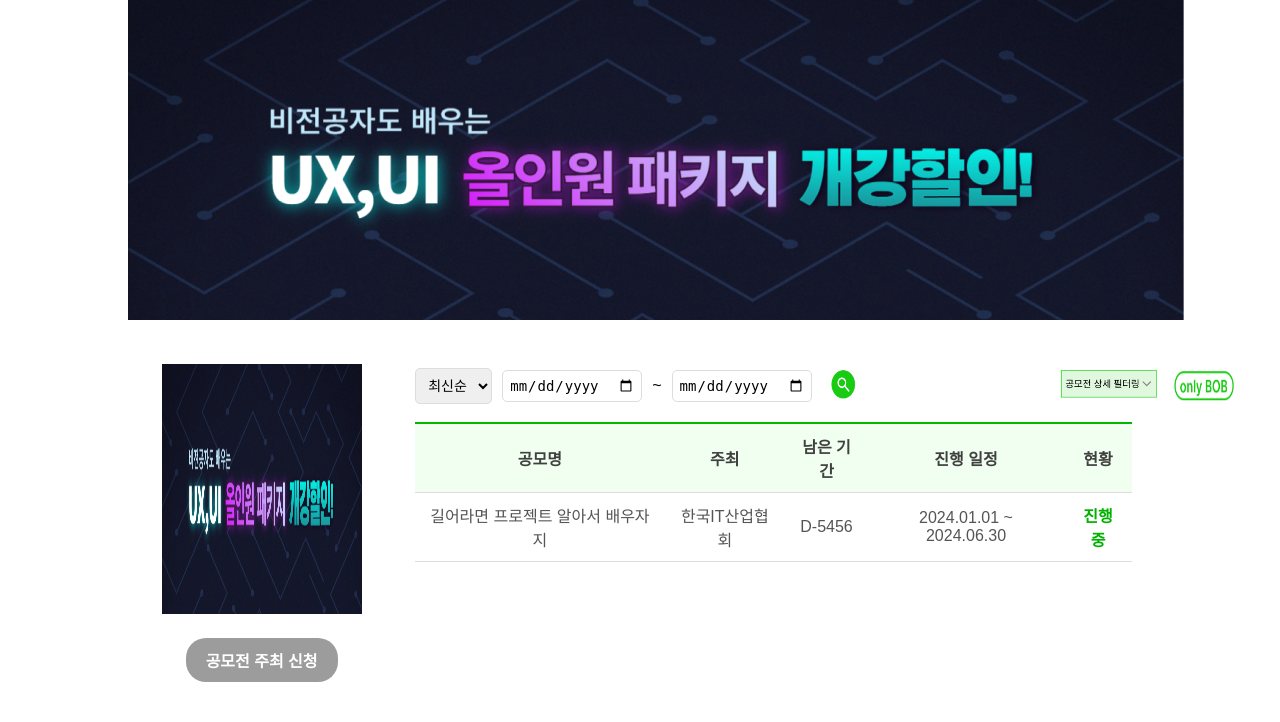
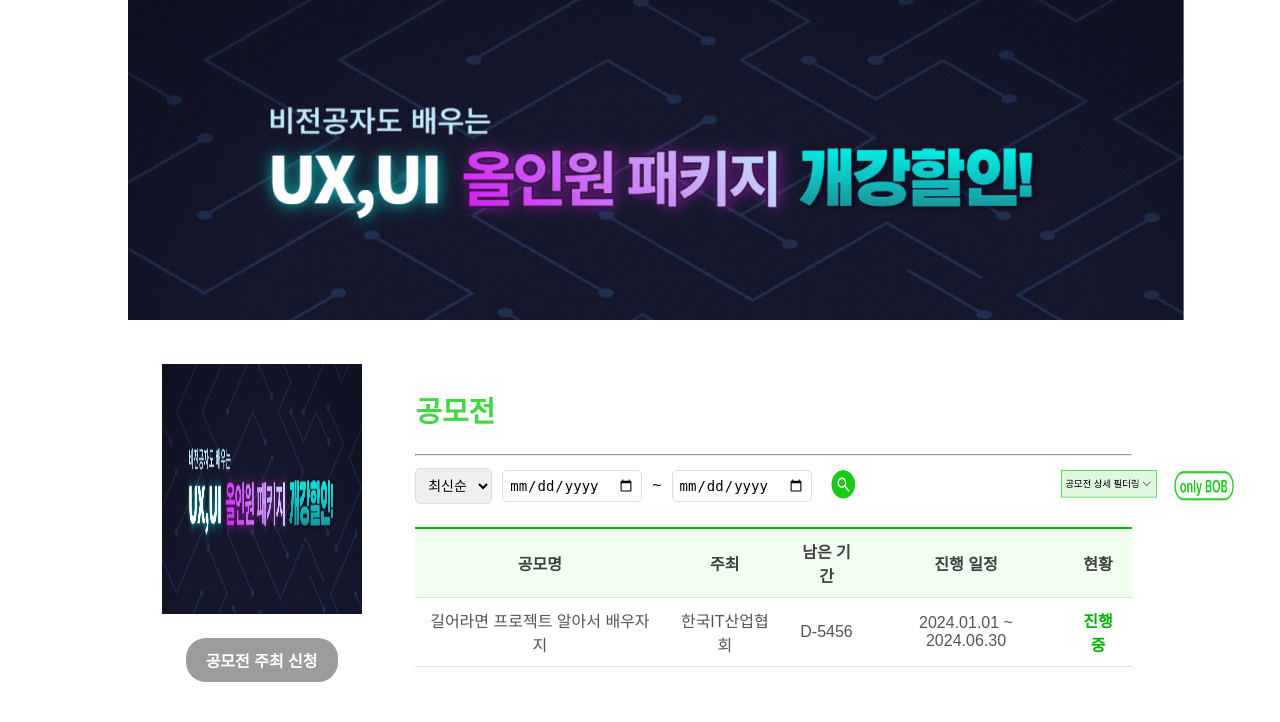
Before and after one commit to your-na/BOB, a Spring Boot app: page /contest in a window 1280 px wide. Shown: the part 101-823 px from the top of the page. Run offline with Spring Boot 4, Linux system fonts and the light colour scheme; the visitor is signed in with stand-in values (Sample User, id 1); some of the project's set-up classes (security, data sources, template engines, error pages and the like) are left out, and stand-ins take their place.

Commit message:
공모전 헤더 수정 및 공모전 목록 수정(공모전 표시)

```diff
--- a/src/main/resources/static/css/contest.css
+++ b/src/main/resources/static/css/contest.css
@@ -96,10 +96,17 @@
     padding: 20px;
 }
 
+.contest-list h2{
+    color: #44d644;
+    font-weight: bold;
+    font-size: 29px;
+}
+
 .contest-table {
+
     width: 100%;
     border-collapse: collapse;
-    margin-top: 10px;
+    margin-top: 20px;
 }
 
 .contest-table th,
@@ -225,6 +232,7 @@
     box-shadow: 0 4px 8px rgba(0, 0, 0, 0.1);
     display: none;
     z-index: 1000; /* 다른 요소 위에 표시 */
+    margin-top: 110px;
 }
 
 /* 필터 창 활성화 */
--- a/src/main/resources/templates/contest.html
+++ b/src/main/resources/templates/contest.html
@@ -23,6 +23,8 @@
     </aside>
 
     <section class="contest-list">
+        <h2>공모전</h2>
+        <hr>
         <div class="filter-wrapper">
             <div class="filter-container">
                 <select id="sort-filter">
@@ -60,15 +62,21 @@
         <!-- 필터링 창 -->
         <div class="filter-box" id="filter-box">
             <div class="filter-tabs">
-                <button class="filter-tab active" data-target="filter-type">공모전 유형</button>
-                <button class="filter-tab" data-target="filter-lang">프로그래밍 언어</button>
+                <button class="filter-tab active" data-target="filter-who">주최</button>
+                <button class="filter-tab" data-target="filter-type">공모전 유형</button>
+                <button class="filter-tab" data-target="filter-lang">코딩 언어</button>
                 <button class="filter-tab" data-target="filter-level">난이도</button>
                 <button class="filter-tab" data-target="filter-prize">상금</button>
                 <button class="filter-tab" data-target="filter-location">지역</button>
             </div>
 
             <div class="filter-content">
-                <div class="filter-category active" id="filter-type">
+                <div class="filter-category active" id="filter-who">
+                    <button class="filter-option">기업</button>
+                    <button class="filter-option">외부</button>
+                </div>
+
+                <div class="filter-category" id="filter-type">
                     <button class="filter-option">해커톤</button>
                     <button class="filter-option">알고리즘</button>
                     <button class="filter-option">오픈소스</button>
--- a/src/main/resources/templates/header.html
+++ b/src/main/resources/templates/header.html
@@ -13,8 +13,6 @@
                             <div class="dropdown-section">
                                 <ul>
                                     <li><a href="contest">전체 공모전</a></li>
-                                    <li><a href="#">기업 공모전</a></li>
-                                    <li><a href="#">외부 공모전</a></li>
                                     <li><a href="#">공모전 팀 모집</a></li>
                                     <li><a href="#">공모전 활동</a></li>
                                     <li><a href="#">찜한 공모전</a></li>
@@ -29,7 +27,7 @@
                                 <ul>
                                     <li><a th:href="@{/project}">프로젝트</a></li> <!-- ✅ 기존 "project" 제거하고 올바른 경로로 변경 -->
                                     <li><a href="bw">프로젝트 생성</a></li>
-                                    <li><a href="#">내가 쓴 프로젝트</a></li>
+                                    <li><a href="#">MY 프로젝트</a></li>
                                     <li><a href="#">찜한 프로젝트</a></li>
                                 </ul>
                             </div>
@@ -42,7 +40,7 @@
                                 <ul>
                                     <li><a href="#">구인 공고</a></li>
                                     <li><a href="#">포트폴리오 모음방</a></li>
-                                    <li><a href="#">신청한 구직 내역</a></li>
+                                    <li><a href="#">구직 신청 내역</a></li>
                                     <li><a href="#">찜한 공고</a></li>
                                 </ul>
                             </div>
```
